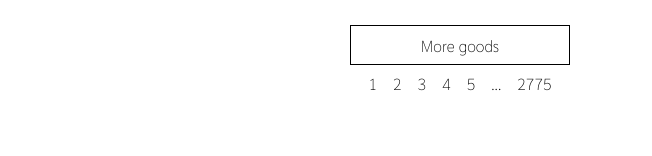
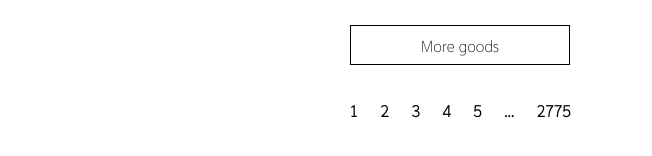
Before and after one commit to vladkvlchk/beauty-store, a Vue app: page / in a window 1280 px wide. Shown: the part 5491-5647 px from the top of the page, without its empty margins (376-1028 px from the left). Built offline with nearby package versions, Linux system fonts and the light colour scheme.

Commit message:
updated pagination's styles

```diff
--- a/src/components/PaginationBox.vue
+++ b/src/components/PaginationBox.vue
@@ -32,12 +32,24 @@
   display: flex;
   justify-content: center;
   align-items: center;
+  cursor: pointer;
+}
+.button-more:hover{
+    border: 1px solid #65256F;
+    color: #65256F;
 }
 ul {
   list-style: none;
   display: flex;
+  margin-top: 24px;
 }
 li {
-  margin: 0.5em;
+  margin: 0.7em;
+  cursor: pointer;
+  transition: color 0.2s;
+  font-weight: 900;
+}
+li:hover {
+    color: #65256F;
 }
 </style>
```
